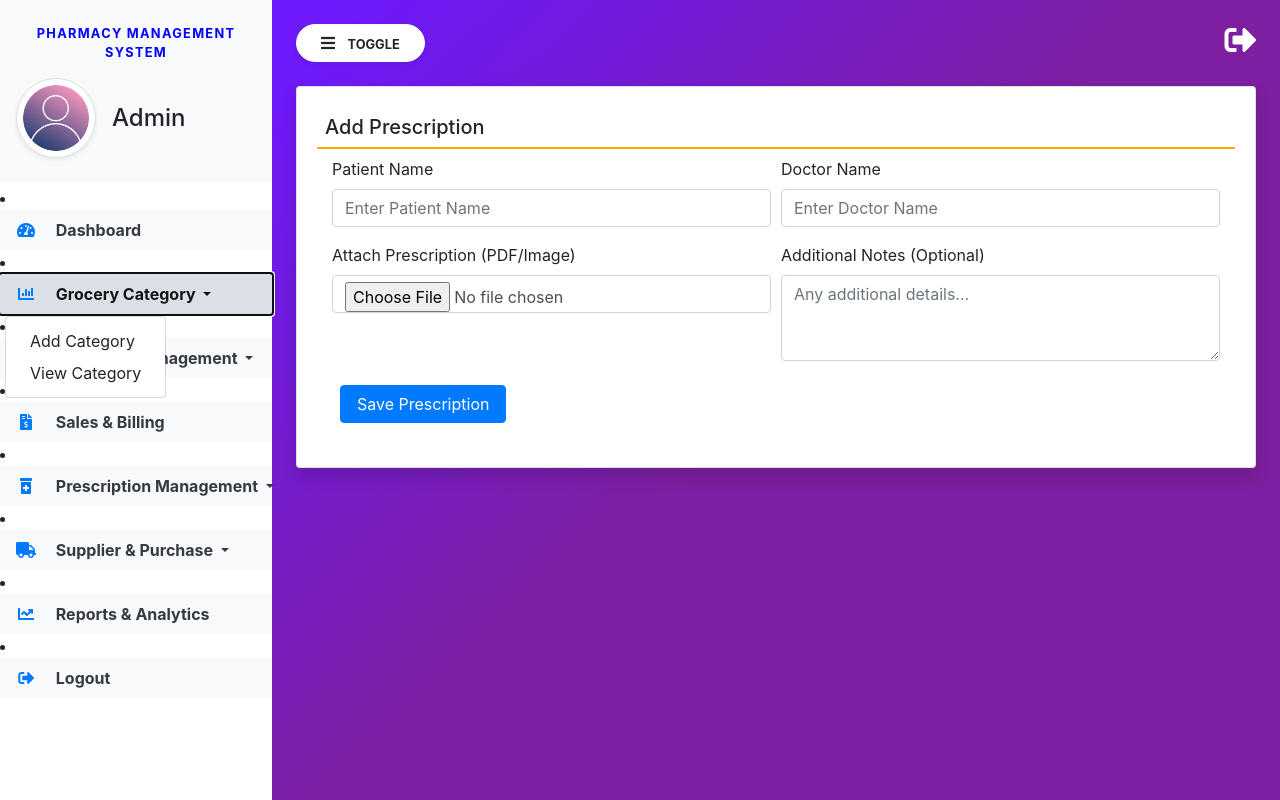
After one commit to saadkhankhalil/Pharmacy-Management-System, a Django app: page /prescriptions/add/ in a window 1280 px wide, after a click on "Grocery Category". The commit adds this page. Run offline with Django 3.2, Linux system fonts and the light colour scheme; some libraries are stand-ins or nearby versions.

```diff
--- a/Pharmacy_Management/Pharmacy_Management/urls.py
+++ b/Pharmacy_Management/Pharmacy_Management/urls.py
@@ -33,8 +33,11 @@ urlpatterns = [
     path('sales/', sales_billing, name='sales_billing'),
     path('invoice/<int:sale_id>/', generate_invoice, name='generate_invoice'),
     path('email-invoice/<int:sale_id>/', email_invoice, name='email_invoice'),
-    path('upload-prescription/', upload_prescription, name='upload_prescription'),
-    path('prescriptions/', prescription_list, name='prescription_list'),
-    path('link-prescription/<int:prescription_id>/', link_prescription_to_sale, name='link_prescription_to_sale'),
+    path('prescriptions/add/', add_prescription, name='add_prescription'),
+    path('prescriptions/view/', view_prescriptions, name='view_prescriptions'),
+    path('prescriptions/link/<int:sale_id>/', link_prescription, name='link_prescription'),
+    path('prescriptions/search/', search_prescriptions, name='search_prescriptions'),
+
 
 ]
+urlpatterns += static(settings.MEDIA_URL, document_root=settings.MEDIA_ROOT)
--- a/Pharmacy_Management/pharmacy/admin.py
+++ b/Pharmacy_Management/pharmacy/admin.py
@@ -5,3 +5,6 @@ from .models import *
 
 admin.site.register(Category)
 admin.site.register(Medicine)
+admin.site.register(Sale)
+admin.site.register(SaleItem)
+admin.site.register(Prescription)
--- /dev/null
+++ b/Pharmacy_Management/pharmacy/templates/add_prescription.html
@@ -0,0 +1,53 @@
+{% extends 'admin_base.html' %}
+{% block main %}
+
+<div class="card shadow">
+    <div class="card-body">
+        <h5 class="p-2" style="border-bottom: 2px solid orange;">Add Prescription</h5>
+        <div class="container-fluid">
+            <form action="" method="post" enctype="multipart/form-data">
+                {% csrf_token %}
+
+                <div class="form-row">
+                    <div class="col-md-6">
+                        <div class="form-group">
+                            <label>Patient Name</label>
+                            <input type="text" name="patient_name" class="form-control" placeholder="Enter Patient Name" required>
+                        </div>
+                    </div>
+                    <div class="col-md-6">
+                        <div class="form-group">
+                            <label>Doctor Name</label>
+                            <input type="text" name="doctor_name" class="form-control" placeholder="Enter Doctor Name" required>
+                        </div>
+                    </div>
+                </div>
+
+                <div class="form-row">
+                    <div class="col-md-6">
+                        <div class="form-group">
+                            <label>Attach Prescription (PDF/Image)</label>
+                            <input type="file" name="prescription_file" class="form-control" accept=".jpg,.png,.pdf" required>
+                        </div>
+                    </div>
+                    <div class="col-md-6">
+                        <div class="form-group">
+                            <label>Additional Notes (Optional)</label>
+                            <textarea name="notes" class="form-control" rows="3" placeholder="Any additional details..."></textarea>
+                        </div>
+                    </div>
+                </div>
+
+                <input type="submit" value="Save Prescription" class="m-2 px-3 btn btn-primary">
+            </form>
+        </div>
+    </div>
+</div>
+
+{% if msg %}
+<script>
+    alert('{{ msg }}')
+</script>
+{% endif %}
+
+{% endblock %}
--- a/Pharmacy_Management/pharmacy/templates/admin_base.html
+++ b/Pharmacy_Management/pharmacy/templates/admin_base.html
@@ -68,14 +68,21 @@
         </li>
 
 
-        <li class="nav-item">
-            <a href="{% url 'prescription_list' %}" class="nav-link text-dark bg-light">
+        <li class="nav-item dropdown">
+            <a class="nav-link dropdown-toggle text-dark bg-light" href="#" data-toggle="dropdown">
                 <i class="fas fa-prescription-bottle-alt mr-3 text-primary fa-fw"></i> Prescription Management
             </a>
+            <div class="dropdown-menu">
+                <a class="dropdown-item" href="{% url 'add_prescription' %}">Add Prescription</a>
+                <a class="dropdown-item" href="{% url 'view_prescriptions' %}">View Prescription</a>
+                <a class="dropdown-item" href="{% url 'link_prescription' sale_id=1 %}">Link Prescription</a>
+                <a class="dropdown-item" href="{% url 'search_prescriptions'  %}">Search Prescription</a>
+            </div>
+
         </li>
 
 
-       <li class="nav-item dropdown">
+       <li class="nav-item dropdown ">
             <a class="nav-link dropdown-toggle text-dark bg-light" href="#" data-toggle="dropdown">
                 <i class="fas fa-truck mr-3 text-primary fa-fw"></i> Supplier & Purchase
             </a>
--- a/Pharmacy_Management/pharmacy/views.py
+++ b/Pharmacy_Management/pharmacy/views.py
@@ -7,7 +7,11 @@ from django.template.loader import render_to_string
 from django.core.mail import EmailMessage
 from django.utils.html import strip_tags
 from django.views.decorators.csrf import csrf_exempt
-from .models import Medicine, Sale, SaleItem
+from django.contrib import messages
+from django.shortcuts import redirect
+
+from .models import *
+
 
 def adminHome(request):
     return render(request, 'admin_base.html')
@@ -46,18 +50,32 @@ def delete_category(request, pid):
 #Add Medicine
 def add_medicine(request):
     categories = Category.objects.all()
-    if request.method=="POST":
+    if request.method == "POST":
         name = request.POST['name']
         cat = request.POST['category']
-        bat_no = request.POST['batch_no']
+        batch_no = request.POST['batch_no']
         qty = request.POST['quantity']
         exp = request.POST['expiry_date']
         price = request.POST['price']
-        bar_code = request.POST['barcode']
+        barcode = request.POST.get('barcode', '')
+
+        requires_prescription = 'requires_prescription' in request.POST  # Check if checkbox is checked
+
         catobj = Category.objects.get(id=cat)
-        Medicine.objects.create(name=name,category=catobj,batch_no=bat_no,quantity=qty,expiry_date=exp,price=price,barcode=bar_code)
-        messages.success(request, "Medicine added")
+        Medicine.objects.create(
+            name=name,
+            category=catobj,
+            batch_no=batch_no,
+            quantity=qty,
+            expiry_date=exp,
+            price=price,
+            barcode=barcode,
+            requires_prescription=requires_prescription  # Save in DB
+        )
+        messages.success(request, "Medicine added successfully")
+
     return render(request, 'add_medicine.html', locals())
+
 
 #View Category
 def view_medicines(request):
@@ -180,44 +198,68 @@ def email_invoice(request, sale_id):
     return JsonResponse({'message': 'Invoice emailed successfully'})
 
 
-
-# Upload Prescription
-def upload_prescription(request):
+def add_prescription(request):
     if request.method == "POST":
         patient_name = request.POST['patient_name']
         doctor_name = request.POST['doctor_name']
         notes = request.POST.get('notes', '')
+        prescription_file = request.FILES.get('prescription_file', None)
 
-        prescription_file = request.FILES.get('prescription_file')
-
-        prescription = Prescription(
+        prescription = Prescription.objects.create(
             patient_name=patient_name,
             doctor_name=doctor_name,
             notes=notes,
             prescription_file=prescription_file
         )
+
+        messages.success(request, "Prescription added successfully")
+        return redirect('view_prescriptions')
+
+    return render(request, 'add_prescription.html')
+
+def view_prescriptions(request):
+    query = request.GET.get('q', '')
+    if query:
+        prescriptions = Prescription.objects.filter(patient_name__icontains=query)
+    else:
+        prescriptions = Prescription.objects.all()
+
+    return render(request, 'view_prescriptions.html', {'prescriptions': prescriptions})
+
+def link_prescription(request, sale_id=None):
+    sales = Sale.objects.all()  # Fetch all sales
+    prescriptions = Prescription.objects.filter(sale__isnull=True)  # Fetch only unlinked prescriptions
+
+    if request.method == "POST":
+        sale_id = request.POST.get('sale_id')
+        prescription_id = request.POST.get('prescription_id')
+
+        if not sale_id or not prescription_id:
+            messages.error(request, "Both Sale and Prescription must be selected.")
+            return redirect('link_prescription')
+
+        sale = get_object_or_404(Sale, id=sale_id)
+        prescription = get_object_or_404(Prescription, id=prescription_id)
+
+        prescription.sale = sale
         prescription.save()
-        messages.success(request, "Prescription uploaded successfully.")
-        return redirect('prescription_list')
 
-    return render(request, 'upload_prescription.html')
+        messages.success(request, "Prescription linked successfully!")
+        return redirect('view_prescriptions')
 
-# View Prescription History
-def prescription_list(request):
-    prescriptions = Prescription.objects.all().order_by('-prescription_date')
-    return render(request, 'prescription_list.html', {'prescriptions': prescriptions})
+    return render(request, 'link_prescription.html', {'sales': sales, 'prescriptions': prescriptions})
 
-# Link Prescription to Sale
-def link_prescription_to_sale(request, prescription_id):
-    prescription = get_object_or_404(Prescription, id=prescription_id)
-    if request.method == "POST":
-        medicine_name = request.POST['medicine_name']
-        quantity = int(request.POST['quantity'])
-        total_price = float(request.POST['total_price'])
 
-        sale = Sale(prescription=prescription, medicine_name=medicine_name, quantity=quantity, total_price=total_price)
-        sale.save()
-        messages.success(request, "Sale linked to prescription successfully.")
-        return redirect('prescription_list')
 
-    return render(request, 'link_prescription.html', {'prescription': prescription})
+def search_prescriptions(request):
+    query = request.GET.get('q', '')
+
+    if query:
+        prescriptions = Prescription.objects.filter(
+            models.Q(patient_name__icontains=query) |
+            models.Q(doctor_name__icontains=query)
+        )
+    else:
+        prescriptions = Prescription.objects.all()
+
+    return render(request, 'search_prescriptions.html', {'prescriptions': prescriptions})
```
Also changed, not shown: Pharmacy_Management/Pharmacy_Management/settings.py (+9 -0 lines), Pharmacy_Management/pharmacy/models.py (+6 -11 lines), Pharmacy_Management/pharmacy/templates/add_Medicine.html (+14 -1 lines), Pharmacy_Management/pharmacy/templates/link_prescription.html (+19 -10 lines), Pharmacy_Management/pharmacy/templates/prescription_list.html (deleted, +0 -47 lines), Pharmacy_Management/pharmacy/templates/search_prescriptions.html (added, +48 -0 lines), Pharmacy_Management/pharmacy/templates/upload_prescription.html (deleted, +0 -31 lines), Pharmacy_Management/pharmacy/templates/view_prescriptions.html (added, +51 -0 lines), Pharmacy_Management/pharmacy/migrations/0011_auto_20250210_1137.py (added), Pharmacy_Management/pharmacy/migrations/0012_medicine_requires_prescription.py (added), Pharmacy_Management/prescriptions/Machine_learnin_road_map.jpg (added), Pharmacy_Management/prescriptions/qw.png (added).
